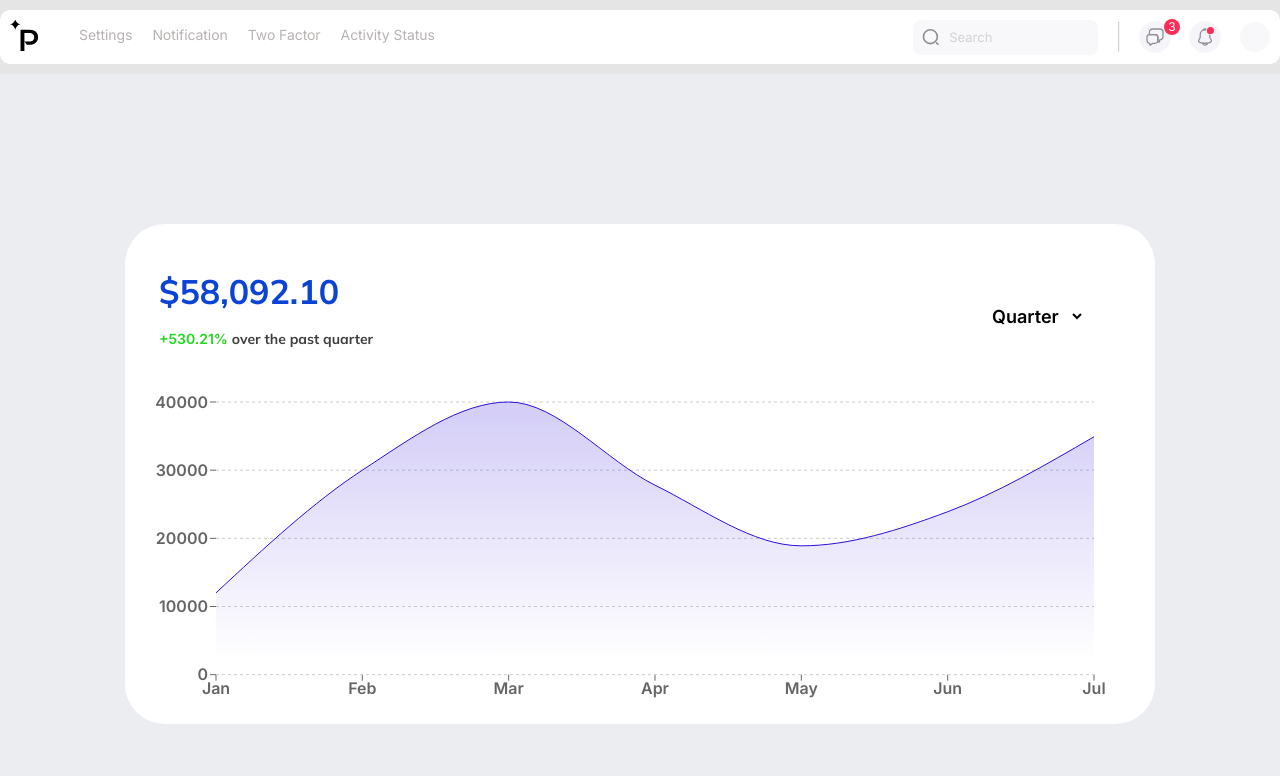
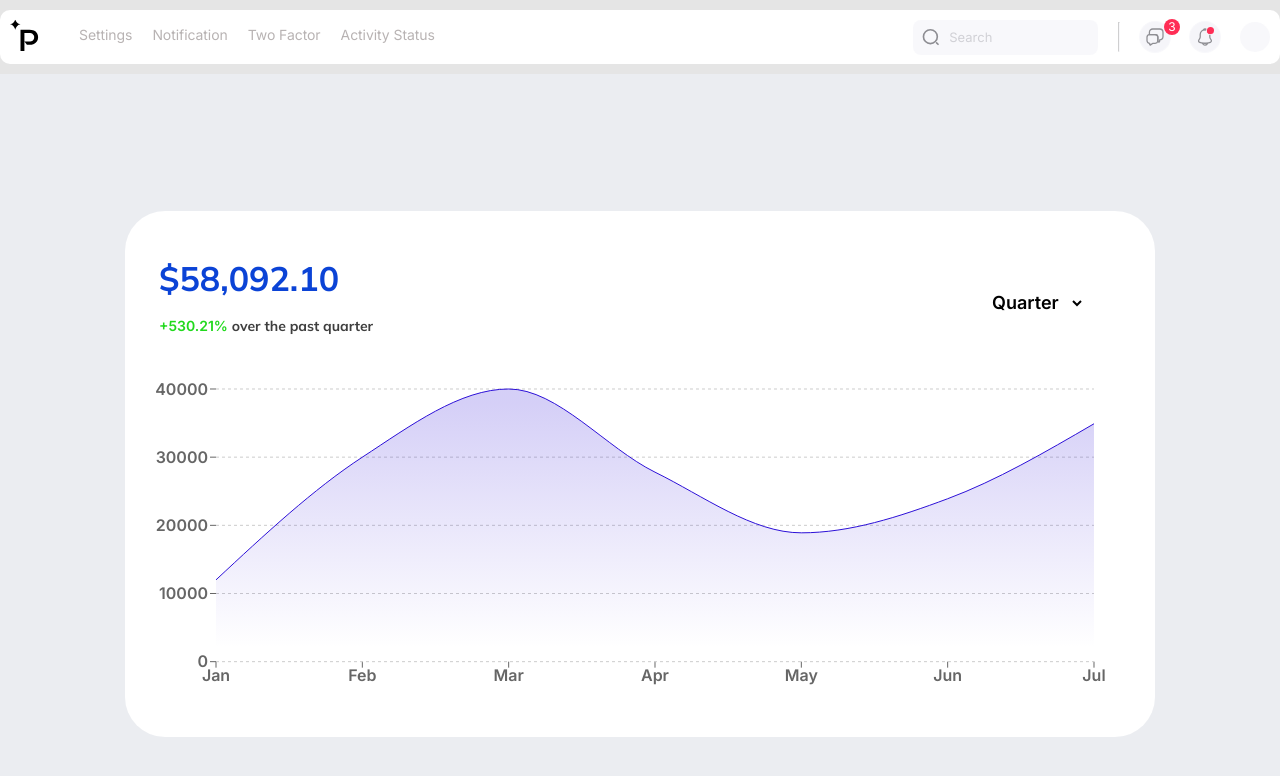
Before and after one commit to appwex/react-ui-components, a React (Create React App) app: page /stories/graph-component in a window 1280 px wide. Shown: the top 776 px of the page. Built offline with nearby package versions, Linux system fonts and the light colour scheme.

Commit message:
minor css chnages

```diff
--- a/src/routes/graph-component/graph.css
+++ b/src/routes/graph-component/graph.css
@@ -7,7 +7,7 @@
 
 .graph-container {
   width: 1030px;
-  height: 500px;
+  /* height: 500px; */
   background-color: #ffffff;
   border-radius: 40px;
 }
@@ -65,7 +65,7 @@ select {
   display: grid;
   place-items: center;
   margin-top: 2.125rem;
-  margin-bottom: 2.875rem;
+  padding-bottom: 2.875rem;
 }
 
 .tooltip-container {
```
